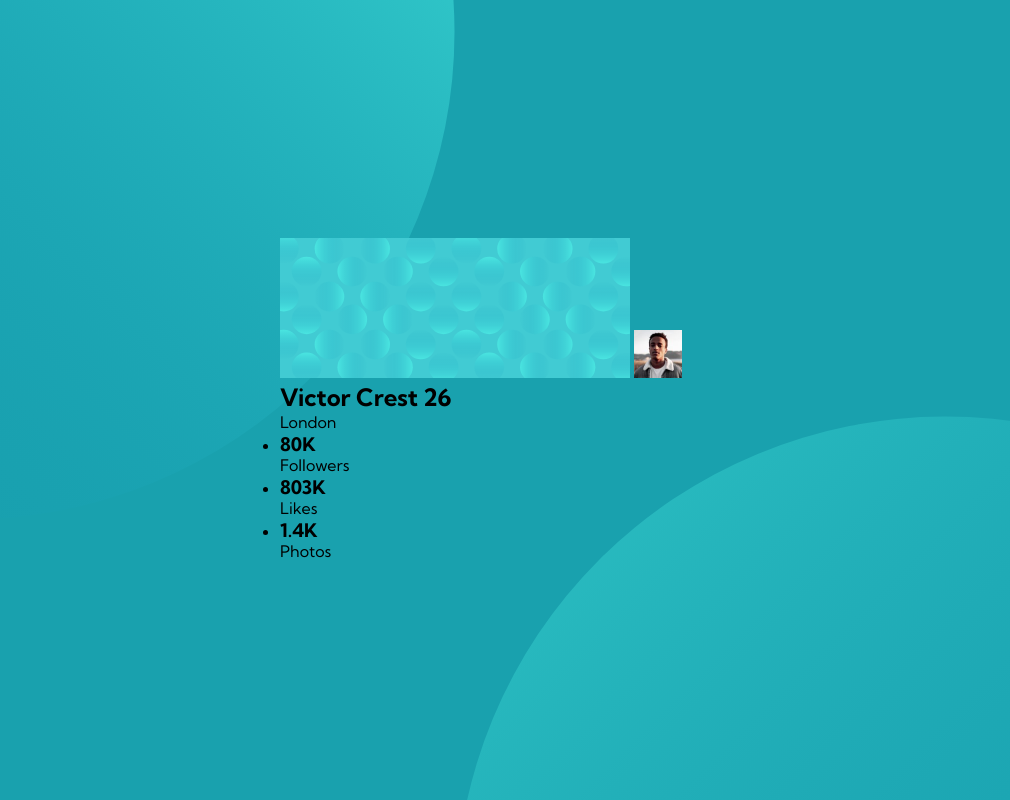
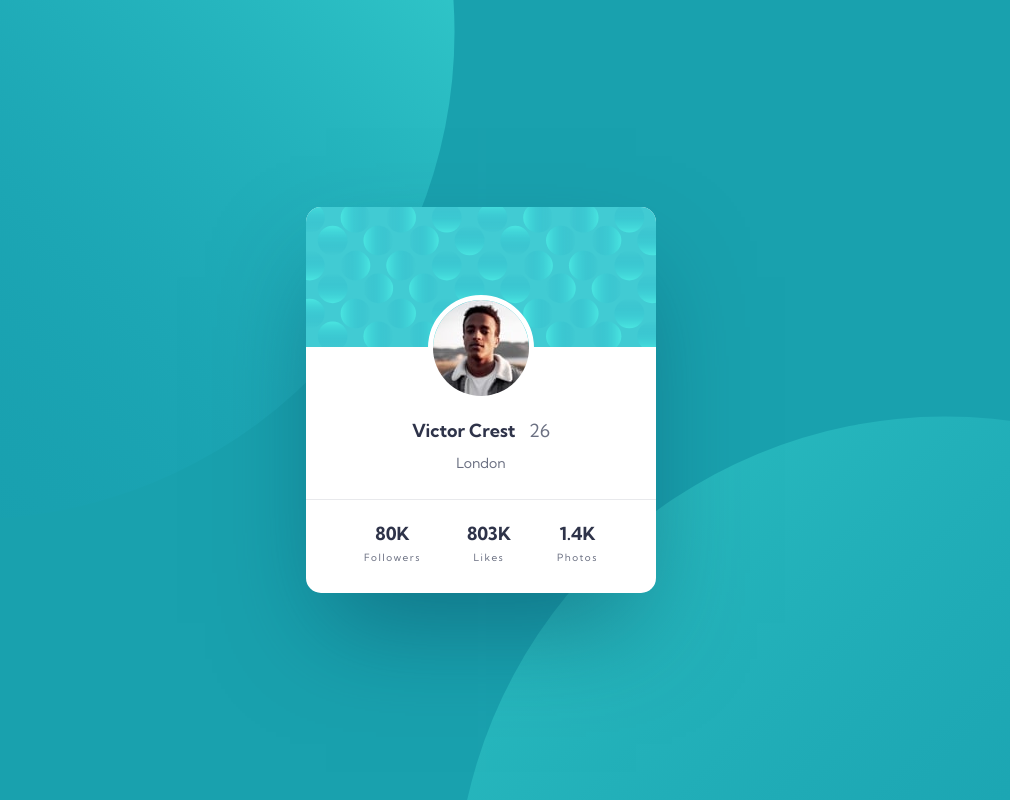
Before and after one commit to buness/profile-card-component, a plain HTML site: page index.html in a window 1280 px wide. Shown: the whole page, without its empty margins (159-1169 px from the left). Drawn offline with Linux system fonts and the light colour scheme.

Commit message:
add design style

```diff
--- a/main.css
+++ b/main.css
@@ -25,3 +25,76 @@ body {
 	--line: #e8e9ec;
 }
 /* [ END ] Main Rules */
+
+/* [ START ] Main Box Style Section */
+main {
+	max-width: 21.875rem;
+	background-color: var(--white);
+	border-radius: 0.9375rem;
+	box-shadow: 0px 50px 100px -20px rgba(8, 70, 94, 0.5);
+	text-align: center;
+	overflow: hidden;
+	padding-bottom: 1.6875rem;
+}
+@media screen and (max-width: 375px) {
+	main {
+		max-width: 20.313rem;
+	}
+}
+main article header {
+	margin-bottom: 1.2rem;
+}
+main article header img {
+	display: block;
+}
+main article header img:first-of-type {
+	max-width: 100%;
+}
+main article header img:last-of-type {
+	width: 6rem;
+	border-radius: 50%;
+	aspect-ratio: 1;
+	border: 5px solid #ffffff;
+	position: relative;
+	box-sizing: content-box;
+	z-index: 2;
+	margin: -3.3rem auto 0;
+}
+main article h2 {
+	color: var(--dark-navy);
+	font-size: 1.125rem;
+	font-weight: 700;
+	margin-bottom: 0.7222222em;
+}
+main article h2 span {
+	color: var(--grey);
+	font-weight: 400;
+	margin-left: 0.53125em;
+}
+main article p {
+	color: var(--grey);
+	font-size: 0.875rem;
+}
+main footer {
+	margin-top: 1.688rem;
+	padding-top: 1.438rem;
+	border-top: 0.0625rem solid var(--line);
+}
+main article footer ul {
+	list-style: none;
+	display: flex;
+	justify-content: center;
+	column-gap: 2.875rem;
+}
+main article footer ul li h3 {
+	color: var(--dark-navy);
+	font-size: 1.125rem;
+	font-weight: 700;
+}
+main article footer ul li span {
+	color: var(--grey);
+	font-size: 0.625rem;
+	font-weight: 400;
+	letter-spacing: 0.15em;
+}
+/* [ END ] Main Box Style Section */
```
